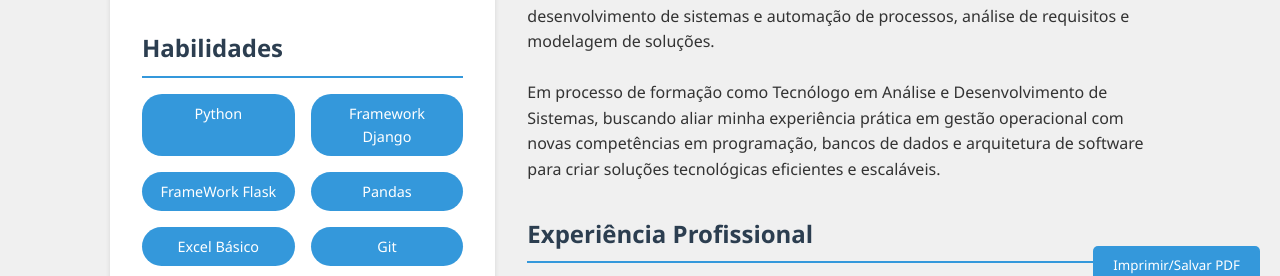
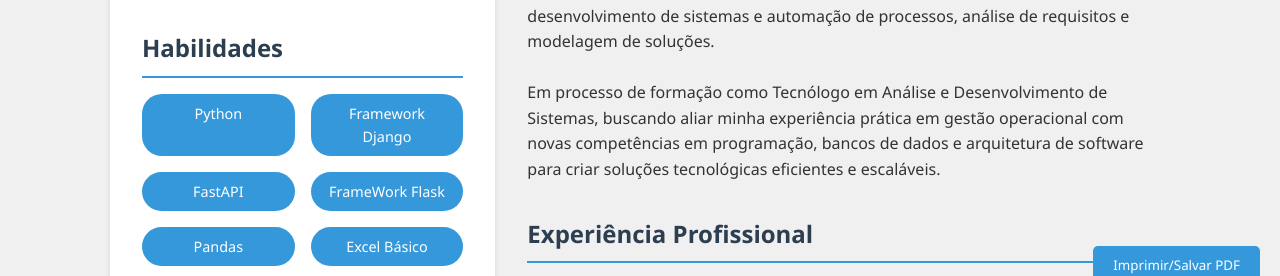
Before and after one commit to cirobezerradev/resume, a plain HTML site: page index.html in a window 1280 px wide. Shown: the part 496-772 px from the top of the page. Drawn offline with Linux system fonts and the light colour scheme.

Commit message:
Update index.html
Add skill FastAPI

```diff
--- a/index.html
+++ b/index.html
@@ -166,6 +166,7 @@
                     <div class="skills">
                         <span class="skill-tag">Python</span>
                         <span class="skill-tag">Framework Django</span>
+                        <span class="skill-tag">FastAPI</span>
                         <span class="skill-tag">FrameWork Flask</span>
                         <span class="skill-tag">Pandas</span>
                         <span class="skill-tag">Excel Básico</span>
```
